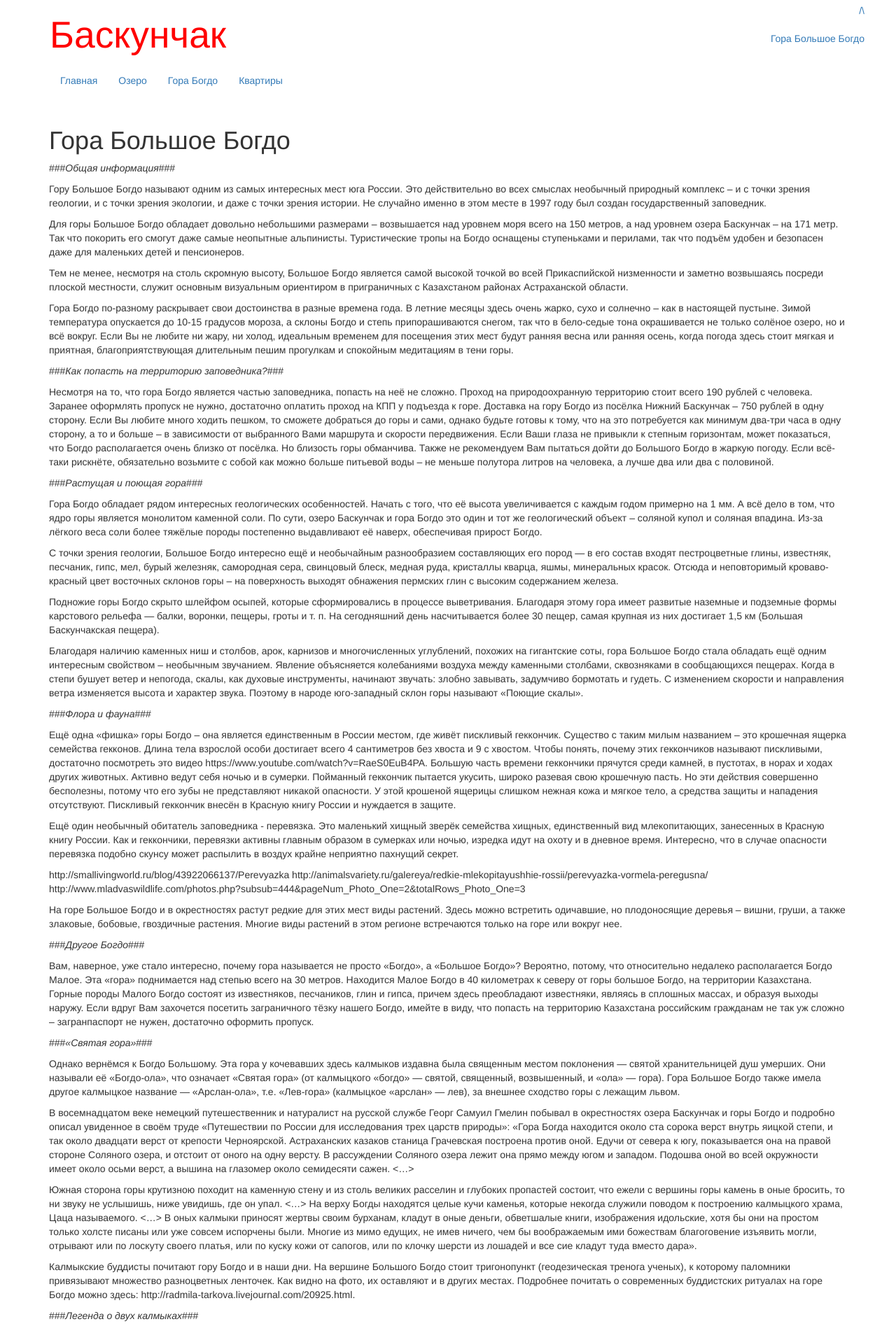
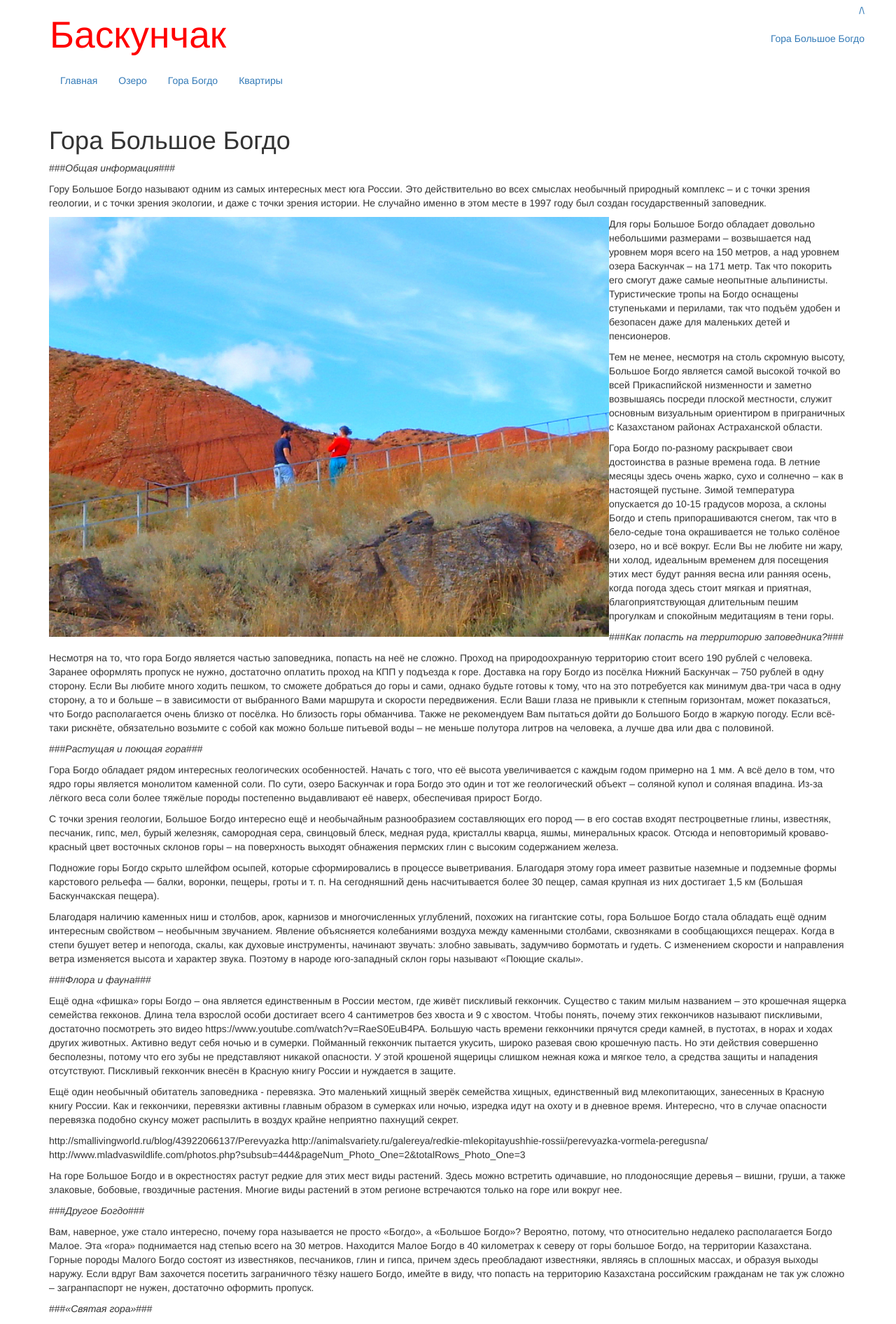
Before and after one commit to Baskunchak/baskunchak.github.io, a Jekyll site: the page built from mountain.md, in a window 1280 px wide. Shown: the top 1892 px of the page at 70% size. Built offline with Jekyll 4.4.1, drawn with Linux system fonts in a browser that asks for light colours.

Commit message:
Update mountain.md

```diff
--- a/mountain.md
+++ b/mountain.md
@@ -13,16 +13,10 @@ title: "Баскунчак - гора Богдо"
 
 ###*Общая информация*###
 
-Гору Большое Богдо называют
-одним из самых интересных мест
-юга России. Это действительно во
-всех смыслах необычный природный
-комплекс – и с точки зрения
-геологии, и с точки зрения экологии,
-и даже с точки зрения истории. Не
-случайно именно в этом месте в 1997
-году был создан государственный
-заповедник.
+Гору Большое Богдо называют одним из самых интересных мест юга России. Это действительно во всех смыслах необычный природный
+комплекс – и с точки зрения геологии, и с точки зрения экологии, и даже с точки зрения истории. Не случайно именно в этом месте в 1997 году был создан государственный заповедник.
+
+<img src="/8a.JPG" align="left"/>
 
 Для горы Большое Богдо обладает довольно небольшими размерами – возвышается над уровнем моря всего на 150 метров, а над уровнем озера Баскунчак – на 171 метр. Так что покорить его смогут даже самые неопытные альпинисты. Туристические тропы на Богдо оснащены ступеньками и перилами, так что подъём удобен и безопасен даже для маленьких детей и пенсионеров.
 
```
